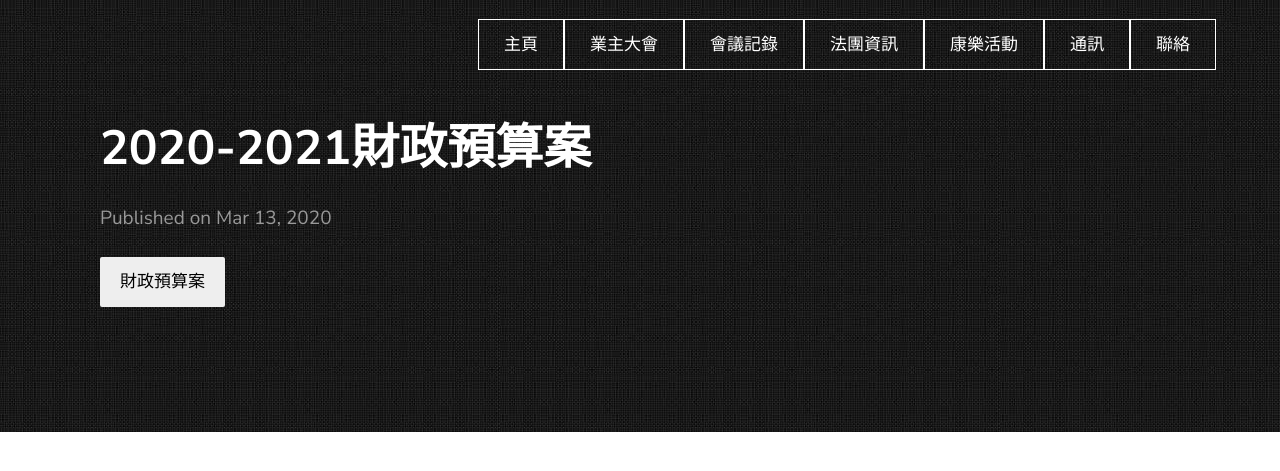
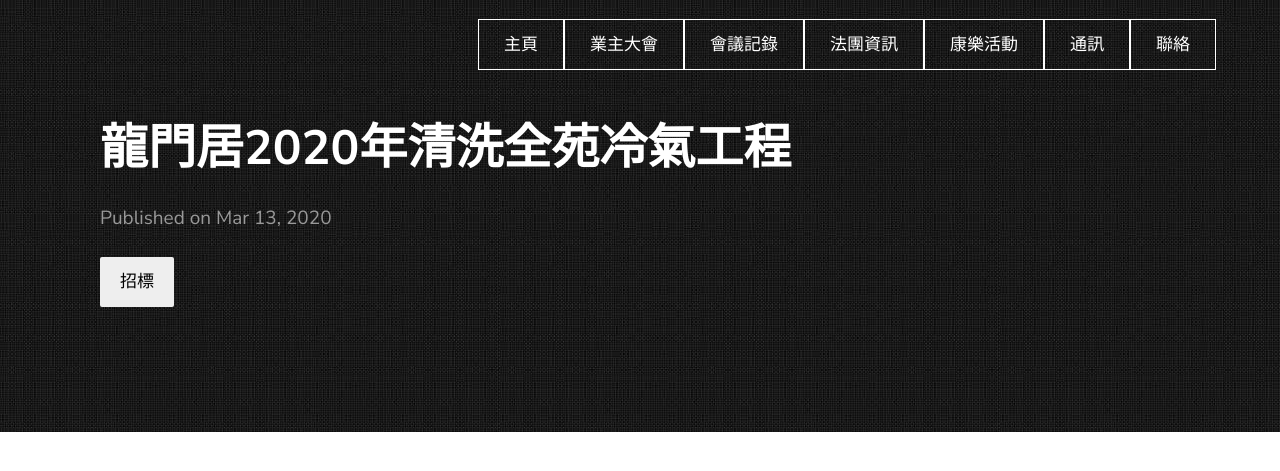
Before and after one commit to lmoasis/lmoasis.github.io, a Jekyll site: the page built from _posts/2020-03-13-財政預算案.html, in a window 1280 px wide. Shown: the top 471 px of the page. Built offline with Jekyll 4.4.1, drawn with Linux system fonts in a browser that asks for light colours.

Commit message:
Update 2020-03-13-財政預算案.html

```diff
--- a/_posts/2020-03-13-財政預算案.html
+++ b/_posts/2020-03-13-財政預算案.html
@@ -1,8 +1,8 @@
 ---
 layout: post
-title:  "2020-2021財政預算案"
+title:  "龍門居2020年清洗全苑冷氣工程"
 date:   2020-03-13 21:03:36 +8000
-categories: 財政預算案
+categories: 招標
 docurl: /assets/pdf/202005/龍門居2020年清洗全苑冷氣工程.pdf
 ---
 
```
